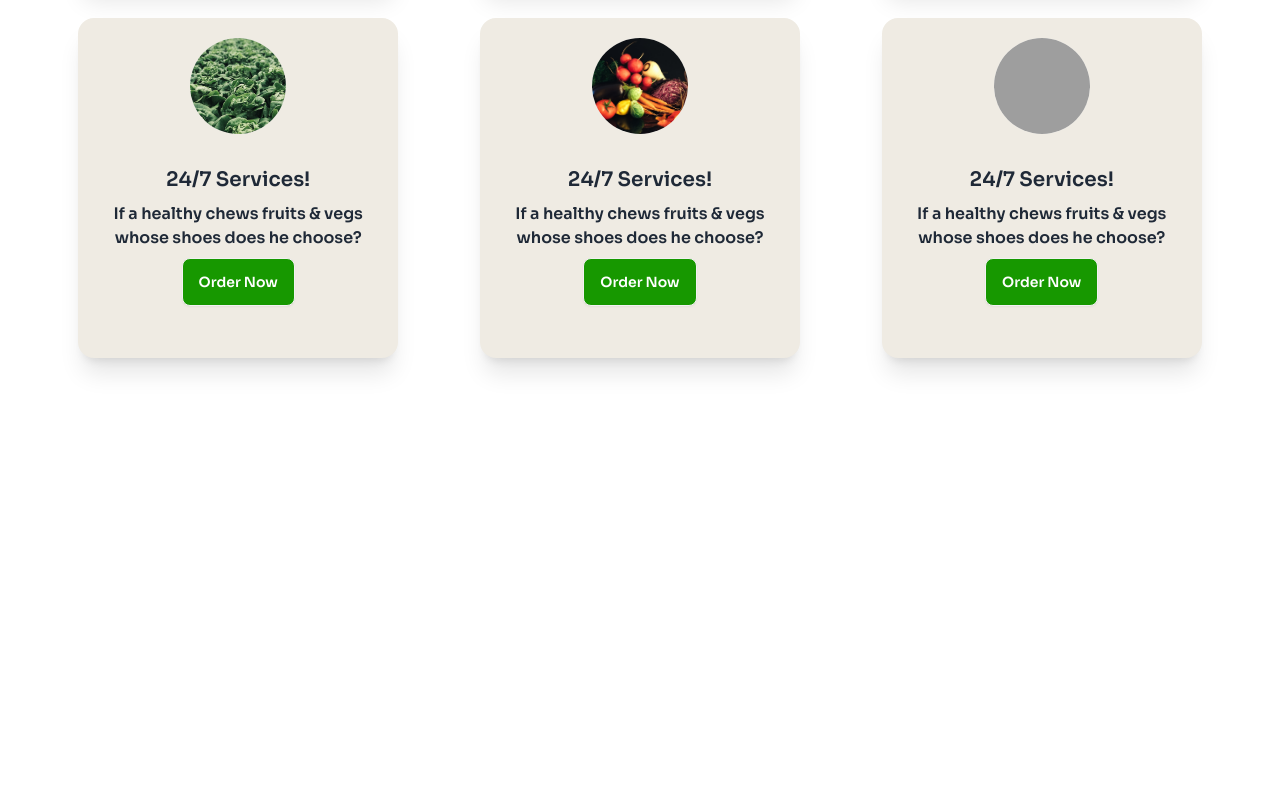
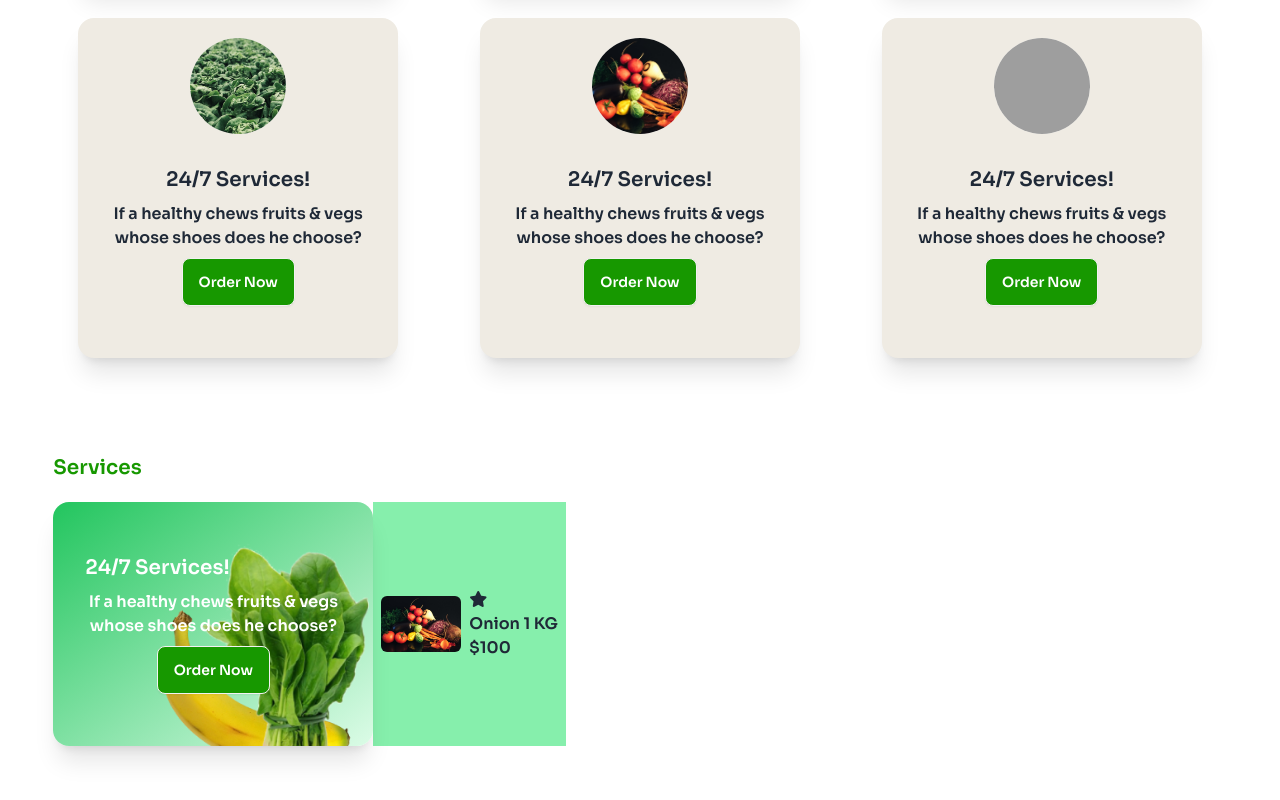
Before and after one commit to yusufABC/Assignment-3, a plain HTML site: page index.html in a window 1280 px wide. Shown: the part 2199-2999 px from the top of the page. Before the commit the page ends 2653 px from the top, so only its background shows below. Drawn offline with nearby package versions, Linux system fonts and the light colour scheme; grey boxes are pictures that could not be loaded.

Commit message:
done many card body

```diff
--- a/index.html
+++ b/index.html
@@ -236,6 +236,40 @@
          </div>
         </section>
 <!-- popuar Section  -->
+ <section class="mb-24 ">
+  <h1 class="text-[#179800] text-xl text-center md:text-left my-5">Services</h1>
+  <!-- card section  -->
+   <div class="flex gap-4git ">
+  <div class="relative overflow- card bg-gradient-to-br from-green-500 to-green-100 w-80 shadow-xl  py-5 text-center row-span-4 space-y-5">
+
+    <div class="card-body z-10  text-white justify-center">
+      <h2 class="card-title ">24/7 Services!</h2>
+      <p>If a healthy chews fruits & vegs whose shoes does he choose?</p>
+      <div class="card-actions justify-center">
+        <button class="btn bg-primary-btn text-white">Order Now</button>
+      </div>
+    </div>
+
+    <img src="assets/vegetable-offer.png " class=" z-0 absolute bottom-0 right-0 w-56 rounded-lg" alt="">
+
+  </div>
+  <!-- small cards  -->
+  <div class="grid grid-cols-2 md:grid-cols-3 gap-4">
+    <div class="flex bg-green-300 items-center px-2 gap-2">
+<div class="">
+<img src="assets/veg2.png" class="rounded-md w-20" alt="">
+</div>
+<!-- text  -->
+ <div>
+  <i class="fa-solid fa-star"></i>
+  <h5>Onion 1 KG</h5>
+  <p>$100</p>
+ </div>
+    </div>
+
+  </div>
+   </div>
+ </section>
     </main>
     <footer></footer>
 </body>
```
